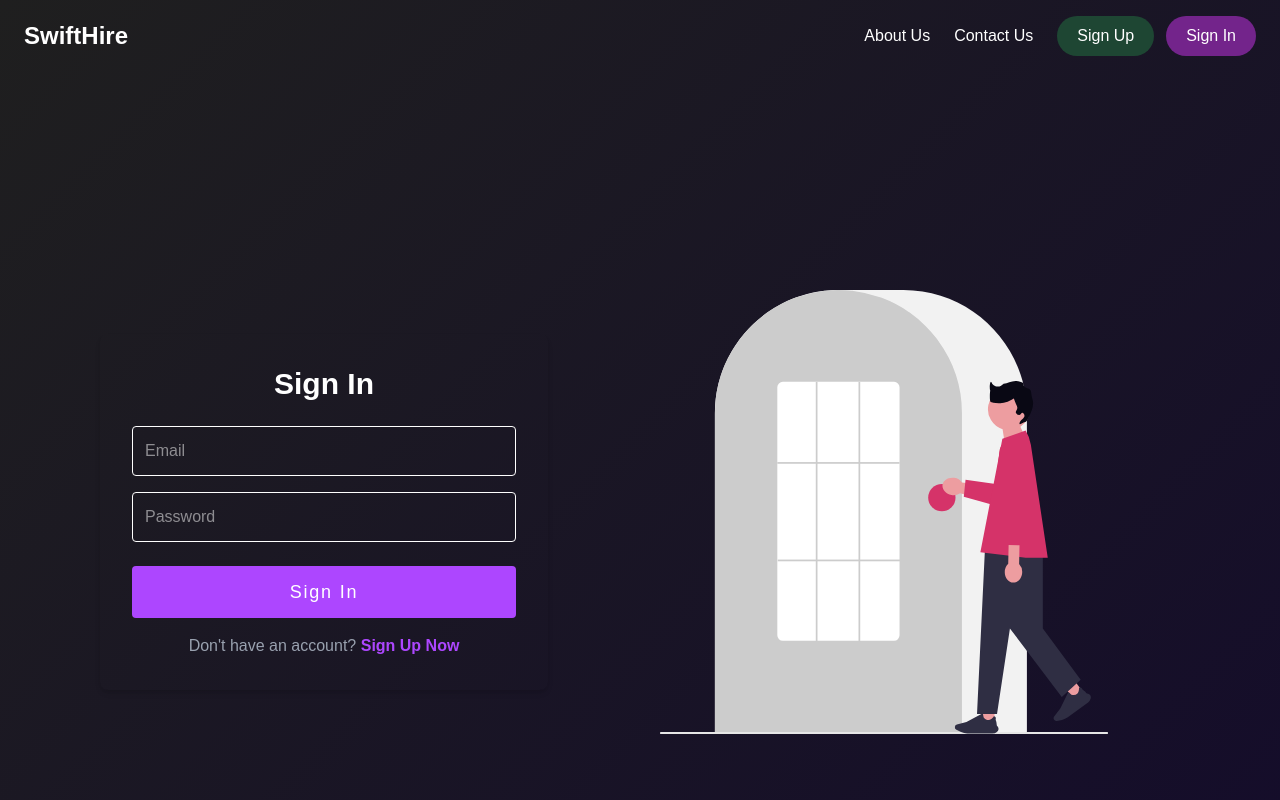
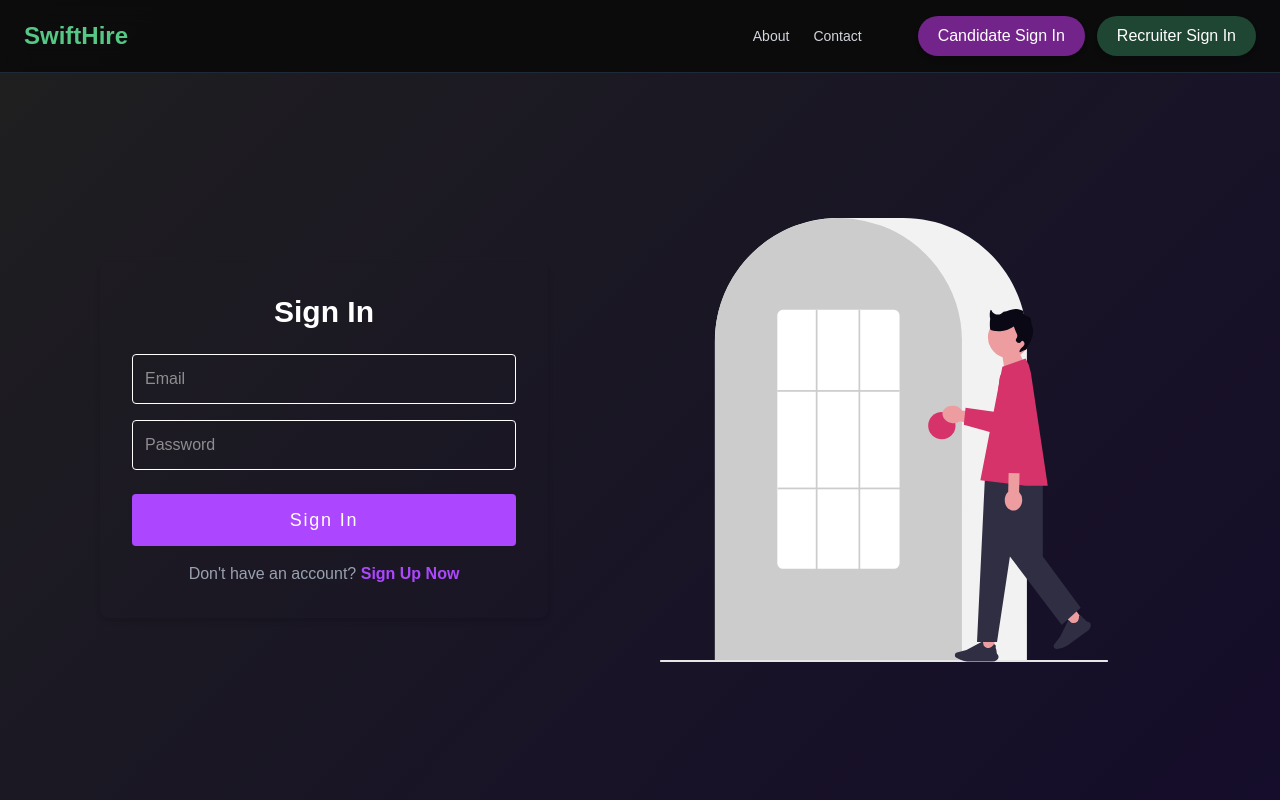
Before and after one commit to icodervivek/swifthire, a React (Vite) app in the folder client/: page /signin in a window 1280 px wide. Shown: the top 800 px of the page. Built offline with nearby package versions, Linux system fonts and the light colour scheme.

Commit message:
feat: updated the navitems

```diff
--- a/client/src/components/Navbar.jsx
+++ b/client/src/components/Navbar.jsx
@@ -1,24 +1,36 @@
 import React, { useEffect, useState } from "react";
-import { Link, useNavigate } from "react-router-dom";
+import { Link, useLocation, useNavigate } from "react-router-dom";
+import { Menu, X } from "lucide-react";
 import { Bounce, toast, ToastContainer } from "react-toastify";
 import "react-toastify/dist/ReactToastify.css";
 
 const Navbar = () => {
   const [isMenuOpen, setIsMenuOpen] = useState(false);
   const [isAuthenticated, setIsAuthenticated] = useState(false);
-  const navigate = useNavigate();
+  const [isRecruiter, setIsRecruiter] = useState(false);
 
-  // ✅ Check login state on mount
   useEffect(() => {
     const token = localStorage.getItem("token");
-    setIsAuthenticated(!!token); // true if token exists
+    const recruiterToken = localStorage.getItem("recruiterToken");
+
+    setIsAuthenticated(!!token);
+    setIsRecruiter(!!recruiterToken); // ✅ recruiter login check
+  }, []);
+
+  const navigate = useNavigate();
+  const location = useLocation();
+
+  // ✅ Check authentication state on mount
+  useEffect(() => {
+    const token = localStorage.getItem("token");
+    setIsAuthenticated(!!token);
   }, []);
 
   // ✅ Logout handler
-  const handleLogout = async () => {
+  const handleLogout = () => {
     localStorage.removeItem("token");
     setIsAuthenticated(false);
-    toast.info("Sign out successfully", {
+    toast.info("Signed out successfully !", {
       position: "top-center",
       autoClose: 1500,
       transition: Bounce,
@@ -26,123 +38,148 @@ const Navbar = () => {
     setTimeout(() => navigate("/signin"), 1500);
   };
 
+  // ✅ Active link styling
+  const getActiveClass = (path) =>
+    location.pathname === path
+      ? "text-[#57c785] font-semibold"
+      : "text-gray-300 hover:text-[#57c785]";
+
   return (
-    <nav className="text-white px-6 py-4">
-      <div className="max-w-7xl mx-auto flex items-center justify-between">
-        <Link to="/">
-          <h1 className="text-2xl font-bold">SwiftHire</h1>
+    <nav className="bg-[#0b0b0b]/90 backdrop-blur-md fixed top-0 left-0 right-0 z-50 border-b border-gray-800">
+      <div className="max-w-7xl mx-auto px-6 py-4 flex items-center justify-between">
+        {/* Logo */}
+        <Link to="/" className="text-2xl font-bold text-[#57c785]">
+          SwiftHire
         </Link>
 
         {/* Desktop Menu */}
-        <div className="hidden md:flex items-center gap-6">
-          <ul className="flex gap-6 font-medium">
-            <li className="hover:text-[#57c785] cursor-pointer">
-              <Link to="/about">About Us</Link>
+        <div className="hidden md:flex items-center gap-8">
+          <ul className="flex items-center gap-6 text-sm font-medium">
+            <li>
+              <Link to="/about" className={getActiveClass("/about")}>
+                About
+              </Link>
             </li>
-            <li className="hover:text-[#57c785] cursor-pointer">
-              <Link to="/contact">Contact Us</Link>
+            <li>
+              <Link to="/contact" className={getActiveClass("/contact")}>
+                Contact
+              </Link>
             </li>
           </ul>
 
           {/* Auth Buttons */}
-          <div className="flex gap-3">
-            {!isAuthenticated ? (
+          {/* Auth Buttons */}
+          <div className="flex items-center gap-3 ml-6">
+            {!isAuthenticated && !isRecruiter ? (
               <>
-                <Link to="/signup">
-                  <button className="bg-[#1E4633] cursor-pointer text-white rounded-full px-5 py-2 hover:bg-[#20362c] transition">
-                    Sign Up
+                <Link to="/signin">
+                  <button className="px-5 py-2 rounded-full bg-[#73248b] hover:bg-[#5b1b70] transition text-white font-medium shadow-md hover:shadow-lg cursor-pointer">
+                    Candidate Sign In
                   </button>
                 </Link>
-                <Link to="/signin">
-                  <button className="bg-[#73248b] cursor-pointer text-white rounded-full px-5 py-2 hover:bg-[#402947] transition">
-                    Sign In
+
+                <Link to={isRecruiter ? "/recruiter" : "/recruiter/signin"}>
+                  <button className="px-5 py-2 rounded-full bg-[#1E4633] hover:bg-[#163528] transition text-white font-medium shadow-md hover:shadow-lg cursor-pointer">
+                    {isRecruiter ? "Dashboard" : "Recruiter Sign In"}
                   </button>
                 </Link>
               </>
-            ) : (
+            ) : isAuthenticated ? (
               <>
                 <Link to="/profile">
-                  <button className="bg-[#1E4633] text-white rounded-full px-5 py-2 hover:bg-[#20362c] transition cursor-pointer">
+                  <button className="px-5 py-2 rounded-full bg-[#1E4633] hover:bg-[#163528] transition text-white font-medium shadow-md hover:shadow-lg cursor-pointer">
                     Profile
                   </button>
                 </Link>
                 <button
                   onClick={handleLogout}
-                  className="bg-red-600 text-white rounded-full px-5 py-2 hover:bg-red-700 transition cursor-pointer"
+                  className="px-5 py-2 rounded-full bg-red-600 hover:bg-red-700 transition text-white font-medium shadow-md hover:shadow-lg cursor-pointer"
                 >
                   Sign Out
                 </button>
               </>
-            )}
+            ) : isRecruiter ? (
+              <Link to="/recruiter">
+                <button className="px-5 py-2 rounded-full bg-[#1E4633] hover:bg-[#163528] transition text-white font-medium shadow-md hover:shadow-lg cursor-pointer">
+                  Dashboard
+                </button>
+              </Link>
+            ) : null}
           </div>
         </div>
 
         {/* Mobile Menu Toggle */}
         <button
-          className="md:hidden cursor-pointer"
+          className="md:hidden text-white"
           onClick={() => setIsMenuOpen(!isMenuOpen)}
         >
-          <svg
-            className="w-6 h-6"
-            fill="none"
-            stroke="currentColor"
-            viewBox="0 0 24 24"
-          >
-            <path
-              strokeLinecap="round"
-              strokeLinejoin="round"
-              strokeWidth={2}
-              d="M4 6h16M4 12h16M4 18h16"
-            />
-          </svg>
+          {isMenuOpen ? <X size={26} /> : <Menu size={26} />}
         </button>
       </div>
 
-      {/* Mobile Dropdown */}
-      {isMenuOpen && (
-        <div className="md:hidden mt-4 space-y-4">
-          <ul className="flex flex-col gap-2 font-medium">
-            <li className="hover:text-[#57c785] cursor-pointer">
-              <Link to="/about">About Us</Link>
-            </li>
-            <li className="hover:text-[#57c785] cursor-pointer">
-              <Link to="/contact">Contact Us</Link>
-            </li>
-          </ul>
+      {/* Mobile Dropdown Menu */}
+      <div
+        className={`md:hidden bg-[#0b0b0b]/95 backdrop-blur-md border-t border-gray-800 transition-all duration-300 overflow-hidden ${
+          isMenuOpen ? "max-h-[500px] opacity-100" : "max-h-0 opacity-0"
+        }`}
+      >
+        <ul className="flex flex-col gap-4 px-6 py-4 text-sm font-medium text-gray-300">
+          <li>
+            <Link
+              to="/about"
+              className={getActiveClass("/about")}
+              onClick={() => setIsMenuOpen(false)}
+            >
+              About Us
+            </Link>
+          </li>
+          <li>
+            <Link
+              to="/contact"
+              className={getActiveClass("/contact")}
+              onClick={() => setIsMenuOpen(false)}
+            >
+              Contact Us
+            </Link>
+          </li>
+        </ul>
 
-          {/* Mobile Auth Buttons */}
-          <div className="flex flex-col gap-3">
-            {!isAuthenticated ? (
-              <>
-                <Link to="/signup">
-                  <button className="bg-[#1E4633] text-white rounded-full px-5 py-2 hover:bg-[#20362c] transition cursor-pointer">
-                    Sign Up
-                  </button>
-                </Link>
-                <Link to="/signin">
-                  <button className="bg-[#73248b] text-white rounded-full px-5 py-2 hover:bg-[#402947] transition cursor-pointer">
-                    Sign In
-                  </button>
-                </Link>
-              </>
-            ) : (
-              <>
-                <Link to="/profile">
-                  <button className="bg-[#1E4633] text-white rounded-full px-5 py-2 hover:bg-[#20362c] transition cursor-pointer">
-                    Profile
-                  </button>
-                </Link>
-                <button
-                  onClick={handleLogout}
-                  className="bg-red-600 text-white rounded-full px-5 py-2 hover:bg-red-700 transition cursor-pointer"
-                >
-                  Sign Out
+        {/* Mobile Auth Buttons */}
+        <div className="flex flex-col gap-3 px-6 pb-6">
+          {!isAuthenticated ? (
+            <>
+              <Link to="/signin" onClick={() => setIsMenuOpen(false)}>
+                <button className="w-full px-5 py-2 rounded-full bg-[#73248b] hover:bg-[#5b1b70] transition text-white font-medium cursor-pointer">
+                  User Sign In
                 </button>
-              </>
-            )}
-          </div>
+              </Link>
+              <Link to="/recruiter/signin" onClick={() => setIsMenuOpen(false)}>
+                <button className="w-full px-5 py-2 rounded-full bg-[#1E4633] hover:bg-[#163528] transition text-white font-medium cursor-pointer">
+                  Recruiter Sign In
+                </button>
+              </Link>
+            </>
+          ) : (
+            <>
+              <Link to="/profile" onClick={() => setIsMenuOpen(false)}>
+                <button className="w-full px-5 py-2 rounded-full bg-[#1E4633] hover:bg-[#163528] transition text-white font-medium cursor-pointer">
+                  Profile
+                </button>
+              </Link>
+              <button
+                onClick={() => {
+                  handleLogout();
+                  setIsMenuOpen(false);
+                }}
+                className="w-full px-5 py-2 rounded-full bg-red-600 hover:bg-red-700 transition text-white font-medium cursor-pointer"
+              >
+                Sign Out
+              </button>
+            </>
+          )}
         </div>
-      )}
+      </div>
+
       <ToastContainer />
     </nav>
   );
```
